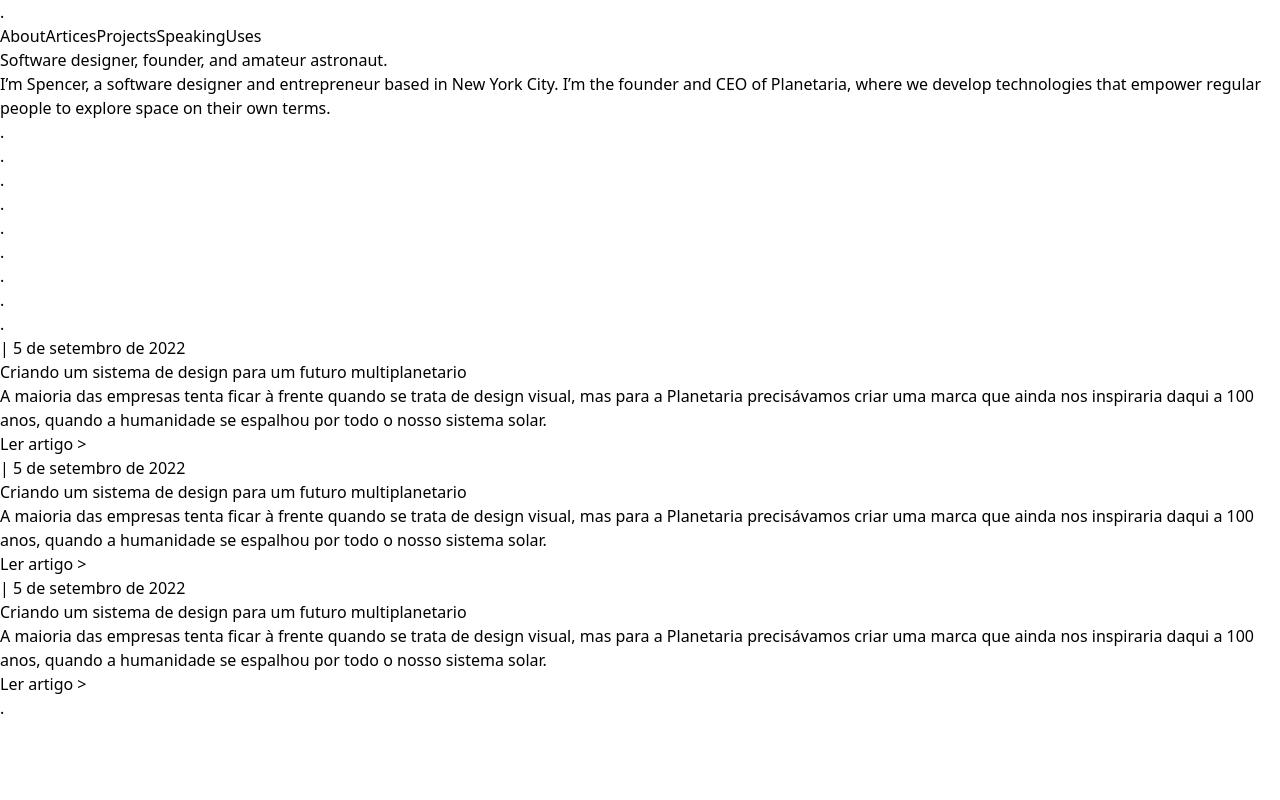
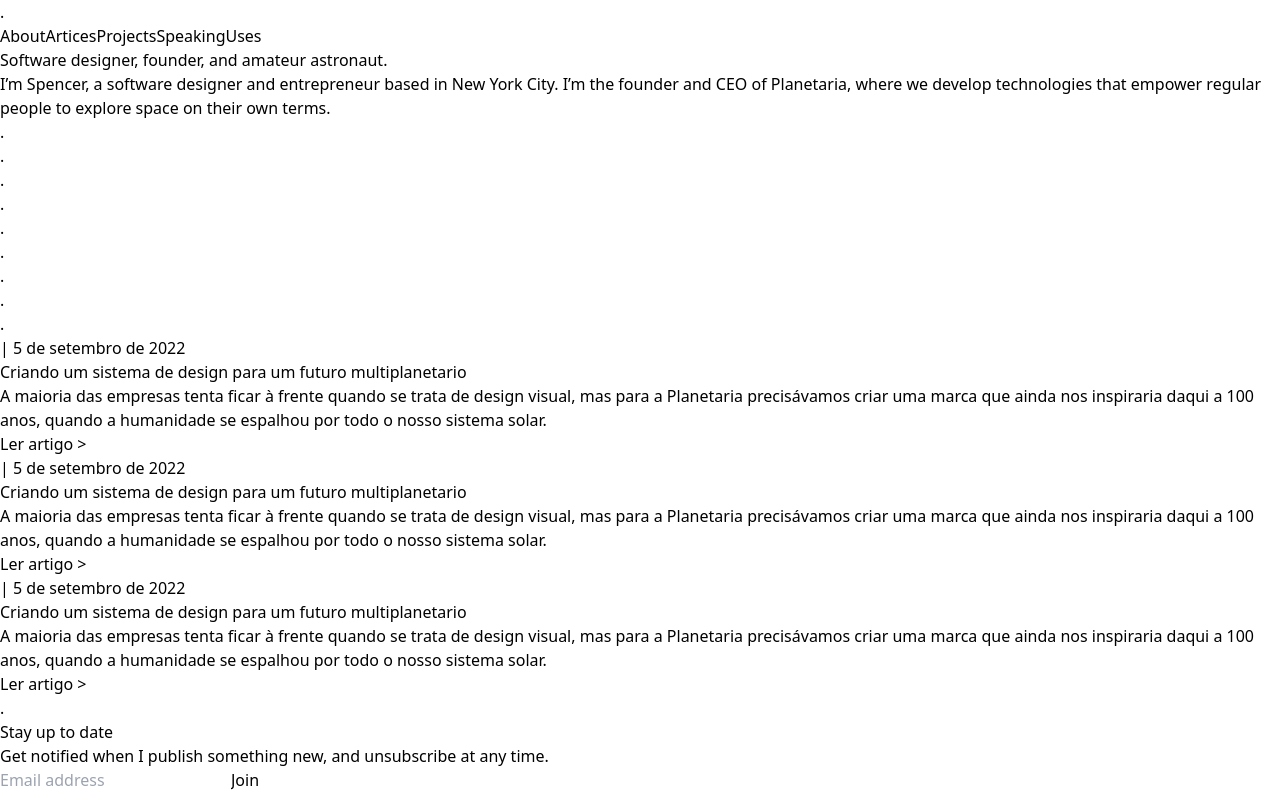
Before and after one commit to IcaroJordano/Tailwind, a React (Vite) app: page / in a window 1280 px wide. Built offline with nearby package versions, Linux system fonts and the light colour scheme.

Commit message:
feat: section Email desktop

```diff
--- a/src/components/Content.jsx
+++ b/src/components/Content.jsx
@@ -1,4 +1,5 @@
 import { CardNota } from "./CardNota";
+import { Email } from "./Email";
 
 export function Content() {
     return (
@@ -8,7 +9,9 @@ export function Content() {
                 <CardNota></CardNota>
                 <CardNota></CardNota>
             </div>
-            <div className="w-5/12 bg-black">.</div>
+            <div className="w-5/12 pt-5">
+                <Email></Email>
+            </div>
         </section>
     )
 }
--- /dev/null
+++ b/src/components/Email.jsx
@@ -0,0 +1,12 @@
+export function Email() {
+    return (
+        <div className=" w-9/12  rounded-2xl pl-5 pt-5 border-solid border border-neutral-600/50">
+            <h2 className="flex text-slate-100 text-sm"><div className="w-7 mr-3 bg-neutral-600" >.</div> Stay up to date</h2>
+            <p className="my-4 text-gray-400/90 text-sm w-5/6" >Get notified when I publish something new, and unsubscribe at any time.</p>
+            <form className="flex flex-row h-10 my-5 " action="">
+                <input className="w-72 bg-zinc-600/10 opacity-60  mr-3 pl-3 text-sm rounded-lg border-solid border border-neutral-600 " type="email" placeholder="Email address"  />
+                <input className="w-12 text-slate-50 text-sm bg-gray-400/40 rounded-md cursor-pointer" type="submit" value="Join" />
+            </form>
+        </div>
+    )
+}
```
